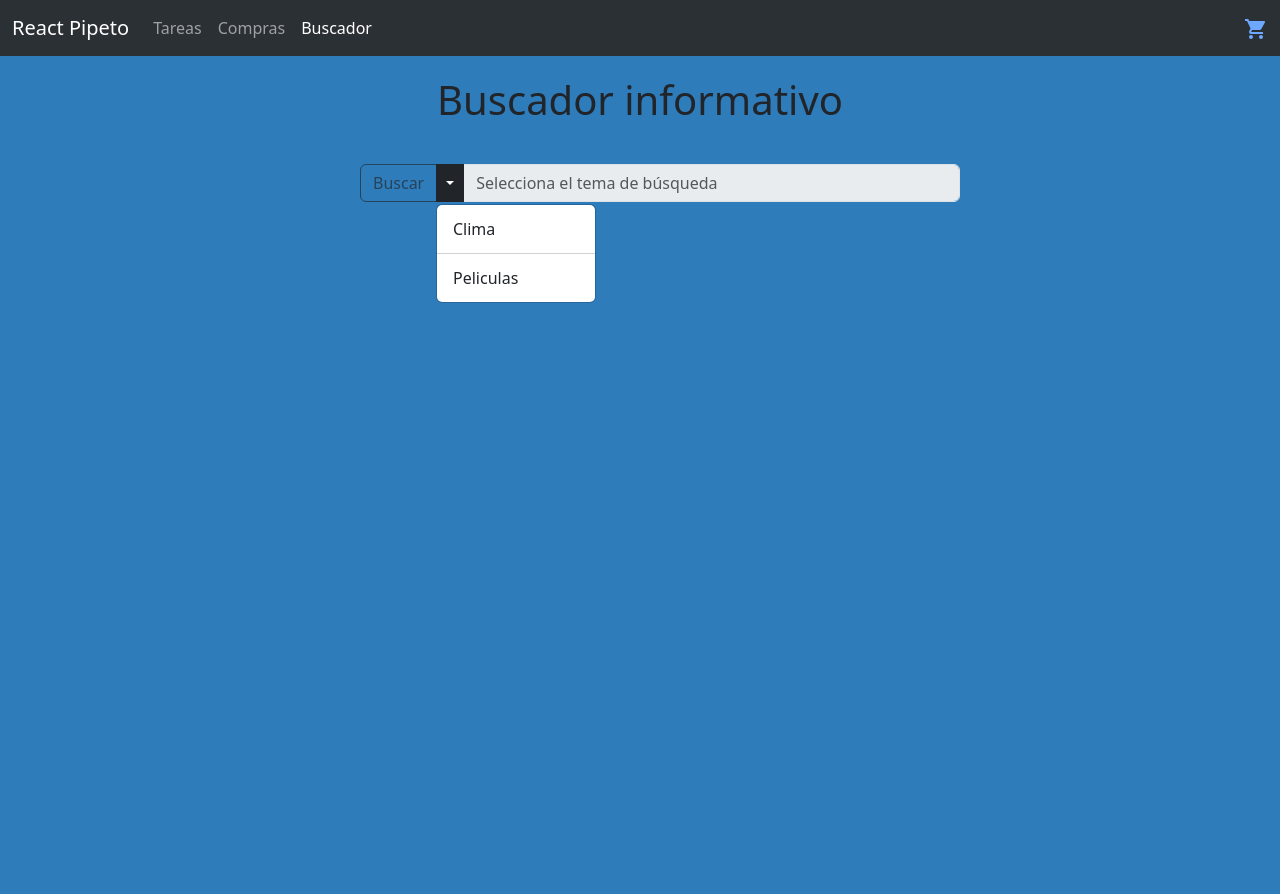
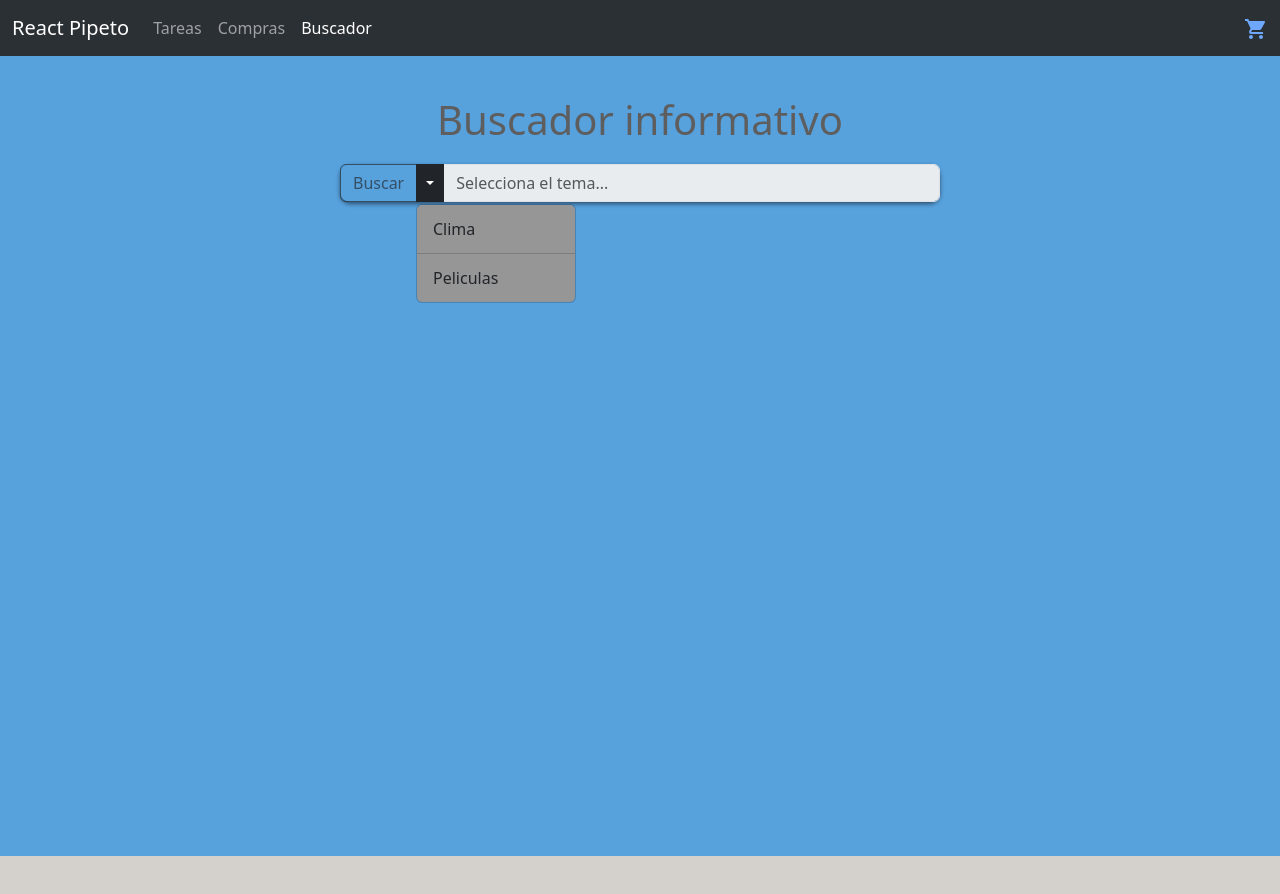
Before and after one commit to Pipeto84/my-react, a React (Vite) app: page /buscador in a window 1280 px wide. Both pictures are taken after a click on the button "Toggle Dropdown". Shown: the top 894 px of the page. After the commit the page ends 856 px from the top, so only its background shows below. Built offline with nearby package versions, Linux system fonts and the light colour scheme; no server answers.

Commit message:
pulir buscador

```diff
--- a/src/pages/BuscadorPage.jsx
+++ b/src/pages/BuscadorPage.jsx
@@ -53,7 +53,7 @@ export const BuscadorPage = () => {
   const handlePlaceHolder = () => {
     switch (selector) {
       case 'Buscador':
-        return 'Selecciona el tema de búsqueda'
+        return 'Selecciona el tema...'
       case 'Clima':
         return 'Ingresa una ciudad...'
       case 'Peliculas':
@@ -85,7 +85,7 @@ export const BuscadorPage = () => {
           <button type="button" className="btn btn-outline-dark dropdown-toggle dropdown-toggle-split" data-bs-toggle="dropdown" aria-expanded="false">
             <span className="visually-hidden">Toggle Dropdown</span>
           </button>
-          <ul className="dropdown-menu" >
+          <ul className="dropdown-menu listaTemas" >
             <li><a onClick={clima} className="dropdown-item" >Clima</a></li>
             <li><hr className="dropdown-divider"/></li>
             <li><a onClick={peliculas} className="dropdown-item" >Peliculas</a></li>
--- a/src/styles/buscador/Buscador.css
+++ b/src/styles/buscador/Buscador.css
@@ -1,20 +1,22 @@
 .buscar {
   text-align: center;
-  background-color: #2f7cbb;
-  height: 1000px;
+  background-color: #57a1dd;
+  height: 100vh;
+  color: rgb(95, 94, 94);
 }
 .titulo {
-  padding: 20px;
+  padding: 40px 20px 20px;
   margin: 0;
 }
 .buscador {
-  margin: 20px;
+  max-width: 600px;
+  margin: 0 auto;
+  box-shadow: 0 2px 4px rgba(0, 0, 0, 0.5);
+  border-radius: 10px;
+}
+.listaTemas {
+  background-color: rgb(151, 150, 150);
 }
 .entrada {
   max-width: 600px;
 }
-.contenedor-buscar {
-  max-width: 600px;
-  margin: 0 auto;
-  padding-bottom: 20px;
-}
```
